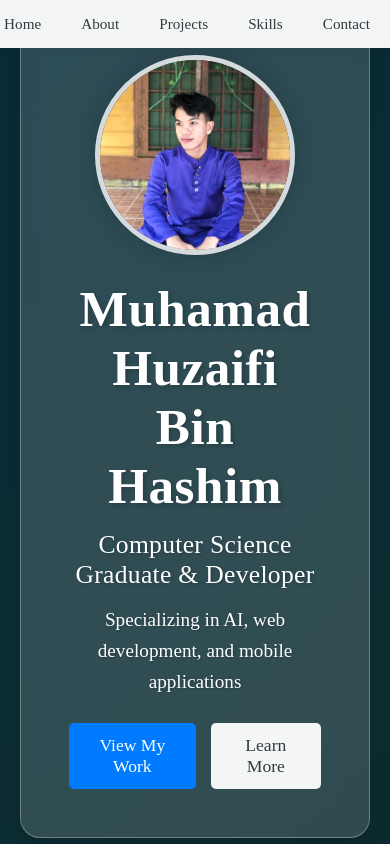
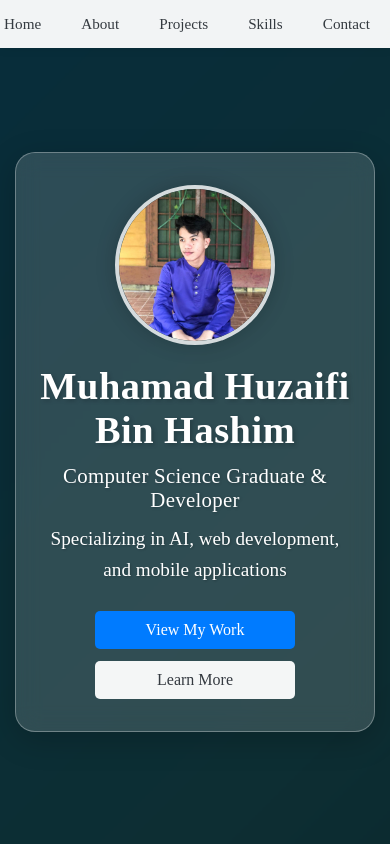
Before and after one commit to huzai21/portfolio, a plain HTML site: page index.html in a window 390 px wide. Shown: the top 844 px of the page. Drawn offline with Linux system fonts and the light colour scheme.

Commit message:
Update styles.css

```diff
--- a/styles.css
+++ b/styles.css
@@ -269,13 +269,19 @@ nav a:hover::after {
 /* Hero Section Styles */
 #hero {
     position: relative;
-    height: 100vh;
+    min-height: 100vh;
     display: flex;
     align-items: center;
     justify-content: center;
     text-align: center;
     overflow: hidden;
-    padding: 0 20px;
+    padding: 20px;
+}
+
+@media (max-width: 768px) {
+    #hero {
+        padding: 60px 15px;
+    }
 }
 
 .hero-background {
@@ -315,7 +321,7 @@ nav a:hover::after {
     position: relative;
     z-index: 3;
     background: rgba(255, 255, 255, 0.15);
-    padding: 3rem;
+    padding: 2.5rem;
     border-radius: 20px;
     backdrop-filter: blur(12px);
     box-shadow: 0 8px 32px rgba(0, 0, 0, 0.2);
@@ -323,6 +329,13 @@ nav a:hover::after {
     width: 100%;
     max-width: 800px;
     transform: none !important;
+}
+
+@media (max-width: 768px) {
+    .hero-content {
+        padding: 2rem 1.5rem;
+        margin-top: 40px;
+    }
 }
 
 #hero h1 {
@@ -334,6 +347,13 @@ nav a:hover::after {
     letter-spacing: 0.5px;
 }
 
+@media (max-width: 768px) {
+    #hero h1 {
+        font-size: 2.4rem;
+        margin-bottom: 12px;
+    }
+}
+
 #hero h2 {
     color: #ffffff;
     font-size: 1.6rem;
@@ -341,6 +361,13 @@ nav a:hover::after {
     text-shadow: 1px 1px 3px rgba(0, 0, 0, 0.2);
     font-weight: 500;
     letter-spacing: 0.3px;
+}
+
+@media (max-width: 768px) {
+    #hero h2 {
+        font-size: 1.3rem;
+        margin-bottom: 12px;
+    }
 }
 
 #hero p {
@@ -359,6 +386,15 @@ nav a:hover::after {
     border: 5px solid rgba(255, 255, 255, 0.8);
     box-shadow: 0 0 20px rgba(0, 0, 0, 0.2);
     object-fit: cover;
+}
+
+@media (max-width: 768px) {
+    .profile-picture {
+        width: 160px;
+        height: 160px;
+        border-width: 4px;
+        margin: 0 auto 15px;
+    }
 }
 
 @keyframes cursorPulse {
@@ -412,6 +448,14 @@ nav a:hover::after {
     justify-content: center;
     gap: 15px;
     margin-top: 25px;
+    flex-wrap: wrap;
+}
+
+@media (max-width: 768px) {
+    .hero-buttons {
+        gap: 12px;
+        margin-top: 20px;
+    }
 }
 
 #hero .btn {
@@ -423,6 +467,15 @@ nav a:hover::after {
     font-weight: 500;
     transition: transform 0.3s ease, box-shadow 0.3s ease;
     text-shadow: none;
+}
+
+@media (max-width: 768px) {
+    #hero .btn {
+        padding: 10px 24px;
+        font-size: 1rem;
+        width: 100%;
+        max-width: 200px;
+    }
 }
 
 #hero .primary-btn {
```
